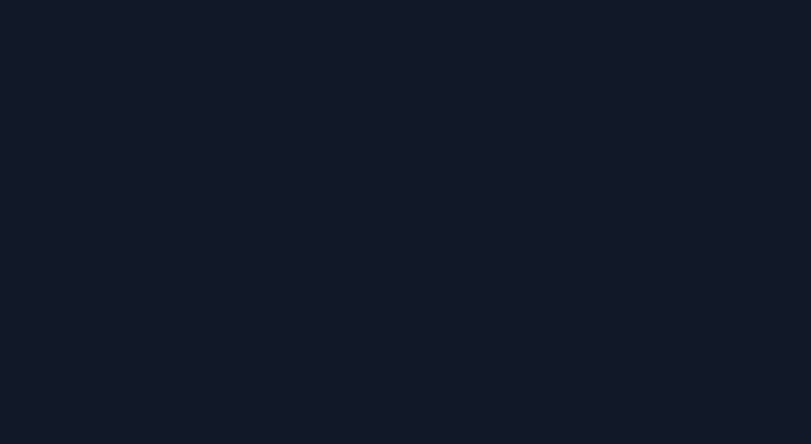
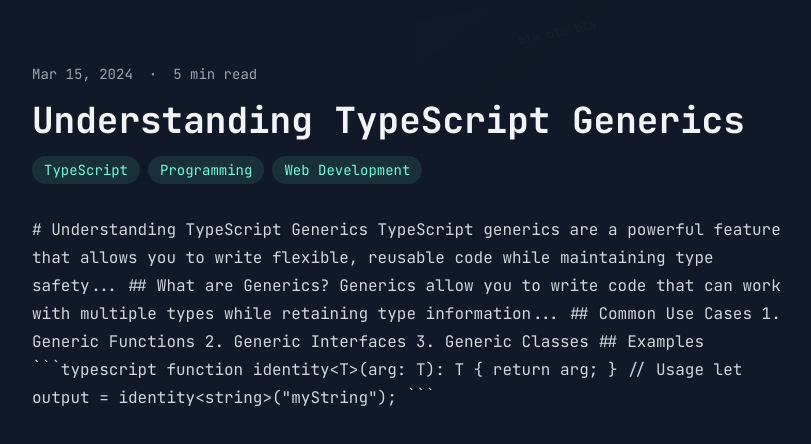
Before and after one commit to jeyhunr/rahimli.net, an Angular app: page /blog/1 in a window 1280 px wide. Before the commit this address led to /. Shown: the top 444 px of the page, without its empty margins (224-1035 px from the left). Built offline with nearby package versions, Linux system fonts and the light colour scheme.

Commit message:
add: blog and blog-details pages

```diff
--- a/package.json
+++ b/package.json
@@ -26,6 +26,7 @@
     "@angular-devkit/build-angular": "^18.0.0-next.0",
     "@angular/cli": "^18.0.0-next.0",
     "@angular/compiler-cli": "^18.0.0-next.0",
+    "@tailwindcss/typography": "^0.5.15",
     "@types/jasmine": "~5.1.0",
     "autoprefixer": "^10.4.17",
     "jasmine-core": "~5.1.0",
--- a/src/app/app.routes.ts
+++ b/src/app/app.routes.ts
@@ -1,9 +1,10 @@
 import { Routes } from "@angular/router";
+import { HomeComponent } from "./components/home/home.component";
+import { BlogListComponent } from "./components/blog-list/blog-list.component";
+import { BlogDetailComponent } from "./components/blog-detail/blog-detail.component";
 
 export const routes: Routes = [
-  {
-    path: "",
-    loadComponent: () =>
-      import("./components/home/home.component").then((m) => m.HomeComponent),
-  },
+  { path: "", component: HomeComponent },
+  { path: "blog", component: BlogListComponent },
+  { path: "blog/:id", component: BlogDetailComponent },
 ];
--- /dev/null
+++ b/src/app/components/blog-detail/blog-detail.component.html
@@ -0,0 +1,43 @@
+<div class="container mx-auto px-4 py-16 relative" *ngIf="blog">
+  <!-- Header -->
+  <article class="max-w-3xl mx-auto">
+    <header class="mb-8">
+      <div class="flex items-center gap-4 mb-4 text-sm text-gray-400">
+        <time>{{ blog.date | date }}</time>
+        <span>·</span>
+        <span>{{ blog.readTime }}</span>
+      </div>
+      <h1 class="text-4xl font-bold text-gray-100 mb-4">
+        {{ blog.title }}
+      </h1>
+      <div class="flex flex-wrap gap-2">
+        <span
+          *ngFor="let tag of blog.tags"
+          class="px-3 py-1 text-sm bg-accent-green/10 text-accent-green rounded-full"
+        >
+          {{ tag }}
+        </span>
+      </div>
+    </header>
+
+    <!-- Content -->
+    <div class="prose prose-invert prose-green max-w-none">
+      {{ blog.content }}
+    </div>
+  </article>
+
+  <!-- Code Background Effect -->
+  <div
+    class="absolute top-0 right-0 w-1/2 h-full opacity-5 pointer-events-none overflow-hidden"
+  >
+    <div class="relative w-full h-full">
+      <div
+        class="absolute transform -rotate-12 bg-gradient-to-br from-accent-green/20 to-transparent p-8 rounded-lg"
+      >
+        <pre class="text-xs text-gray-400">
+          <code>{{codeExampes}}</code>
+        </pre>
+      </div>
+    </div>
+  </div>
+</div>
--- /dev/null
+++ b/src/app/components/blog-detail/blog-detail.component.ts
@@ -0,0 +1,57 @@
+import { Component, OnInit } from "@angular/core";
+import { CommonModule } from "@angular/common";
+import { ActivatedRoute } from "@angular/router";
+import { Blog } from "../../interfaces/blog.interface";
+
+@Component({
+  selector: "app-blog-detail",
+  standalone: true,
+  imports: [CommonModule],
+  templateUrl: "./blog-detail.component.html",
+})
+export class BlogDetailComponent implements OnInit {
+  codeExampes = "bla bla bla";
+
+  blog?: Blog;
+
+  constructor(private route: ActivatedRoute) {}
+
+  ngOnInit() {
+    const id = this.route.snapshot.paramMap.get("id");
+    // In a real app, you would fetch the blog post from a service
+    this.blog = {
+      id: "1",
+      title: "Understanding TypeScript Generics",
+      description:
+        "A deep dive into TypeScript generics and their practical applications",
+      content: `# Understanding TypeScript Generics
+
+TypeScript generics are a powerful feature that allows you to write flexible, reusable code while maintaining type safety...
+
+## What are Generics?
+
+Generics allow you to write code that can work with multiple types while retaining type information...
+
+## Common Use Cases
+
+1. Generic Functions
+2. Generic Interfaces
+3. Generic Classes
+
+## Examples
+
+\`\`\`typescript
+function identity<T>(arg: T): T {
+    return arg;
+}
+
+// Usage
+let output = identity<string>("myString");
+\`\`\`
+      `,
+      date: "2024-03-15",
+      tags: ["TypeScript", "Programming", "Web Development"],
+      readTime: "5 min read",
+    };
+  }
+}
--- /dev/null
+++ b/src/app/components/blog-list/blog-list.component.html
@@ -0,0 +1,54 @@
+<div class="container mx-auto px-4 py-16 relative">
+  <!-- Header -->
+  <div class="mb-12">
+    <h1 class="text-4xl font-bold text-gray-100 mb-4">Blog Posts</h1>
+    <p class="text-gray-400">
+      Thoughts, tutorials, and insights about software development
+    </p>
+  </div>
+
+  <!-- Blog List -->
+  <div class="grid gap-8 md:grid-cols-2 lg:grid-cols-3">
+    <article
+      *ngFor="let blog of blogs"
+      class="bg-gray-800/50 rounded-lg overflow-hidden hover:bg-gray-800/70 transition-colors duration-300"
+    >
+      <a [routerLink]="['/blog', blog.id]" class="block p-6">
+        <div class="flex items-center gap-4 mb-4 text-sm text-gray-400">
+          <time>{{ blog.date | date }}</time>
+          <span>·</span>
+          <span>{{ blog.readTime }}</span>
+        </div>
+        <h2 class="text-xl font-bold text-gray-100 mb-2">
+          {{ blog.title }}
+        </h2>
+        <p class="text-gray-400 mb-4">
+          {{ blog.description }}
+        </p>
+        <div class="flex flex-wrap gap-2">
+          <span
+            *ngFor="let tag of blog.tags"
+            class="px-3 py-1 text-sm bg-accent-green/10 text-accent-green rounded-full"
+          >
+            {{ tag }}
+          </span>
+        </div>
+      </a>
+    </article>
+  </div>
+
+  <!-- Code Background Effect -->
+  <div
+    class="absolute top-0 right-0 w-1/2 h-full opacity-5 pointer-events-none overflow-hidden"
+  >
+    <div class="relative w-full h-full">
+      <div
+        class="absolute transform -rotate-12 bg-gradient-to-br from-accent-green/20 to-transparent p-8 rounded-lg"
+      >
+        <pre class="text-xs text-gray-400">
+          <code>{{codeExampes}}</code>
+        </pre>
+      </div>
+    </div>
+  </div>
+</div>
--- /dev/null
+++ b/src/app/components/blog-list/blog-list.component.ts
@@ -0,0 +1,36 @@
+import { Component } from "@angular/core";
+import { CommonModule } from "@angular/common";
+import { RouterLink } from "@angular/router";
+import { Blog } from "../../interfaces/blog.interface";
+
+@Component({
+  selector: "app-blog-list",
+  standalone: true,
+  imports: [CommonModule, RouterLink],
+  templateUrl: "./blog-list.component.html",
+})
+export class BlogListComponent {
+  codeExampes = "bla bla bla";
+  blogs: Blog[] = [
+    {
+      id: "1",
+      title: "Understanding TypeScript Generics",
+      description:
+        "A deep dive into TypeScript generics and their practical applications",
+      content: "Full content here...",
+      date: "2024-03-15",
+      tags: ["TypeScript", "Programming", "Web Development"],
+      readTime: "5 min read",
+    },
+    {
+      id: "2",
+      title: "Microservices with Node.js",
+      description: "Building scalable microservices architecture using Node.js",
+      content: "Full content here...",
+      date: "2024-03-10",
+      tags: ["Microservices", "Node.js", "Backend"],
+      readTime: "8 min read",
+    },
+    // Add more blog posts as needed
+  ];
+}
--- a/tailwind.config.js
+++ b/tailwind.config.js
@@ -6,7 +6,7 @@ module.exports = {
     theme: {
         extend: {
             colors: {
-                'accent-green': '#4ade80',
+                'accent-green': '#64ffda',
                 gray: {
                     900: '#111827',
                     800: '#1f2937',
@@ -30,5 +30,5 @@ module.exports = {
             }
         },
     },
-    plugins: [],
+    plugins: [require("@tailwindcss/typography")],
 }
```
Also changed, not shown: src/app/interfaces/blog.interface.ts (added, +9 -0 lines), 1 other file (tests, documents, lock files or other folders).
